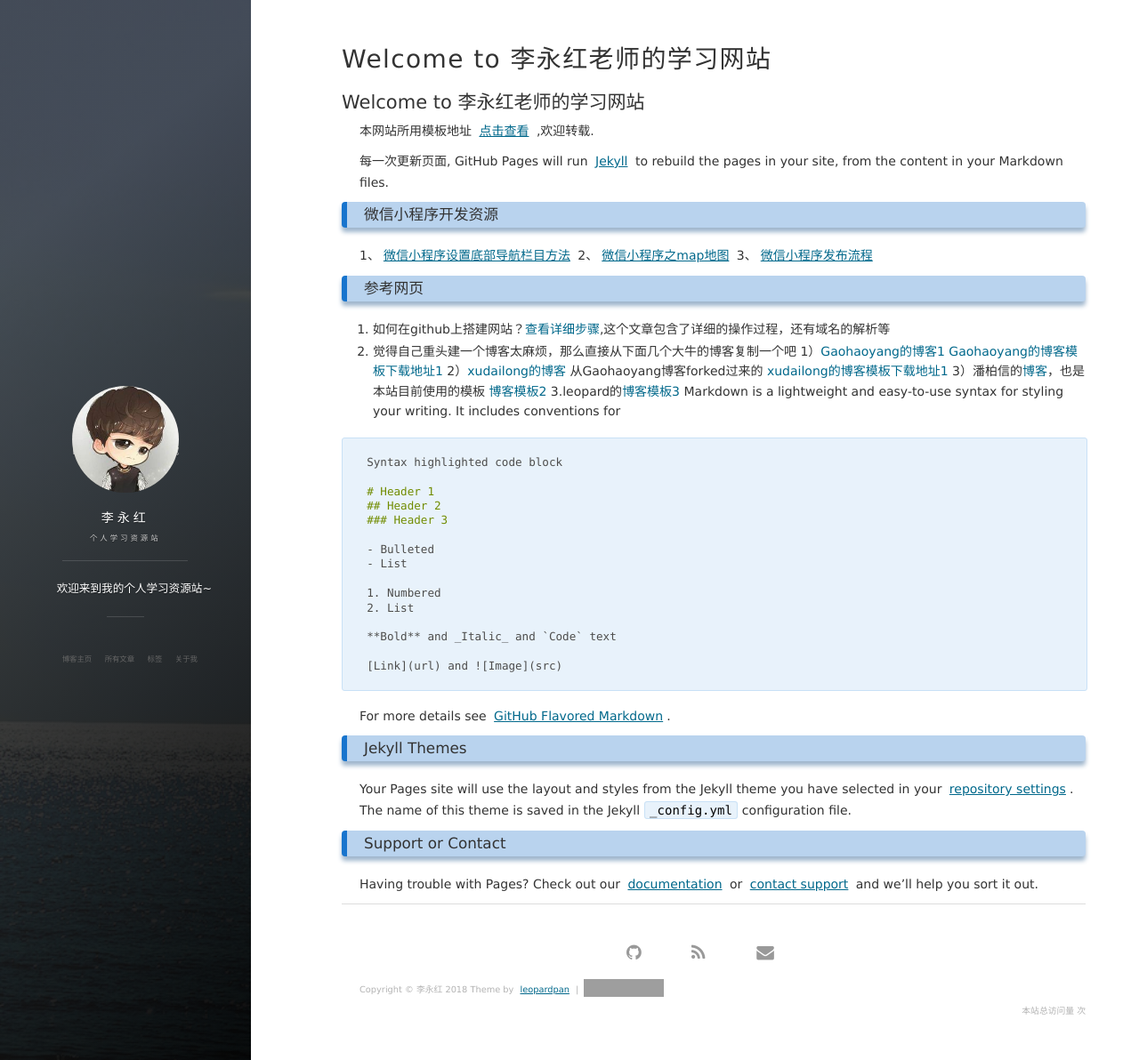
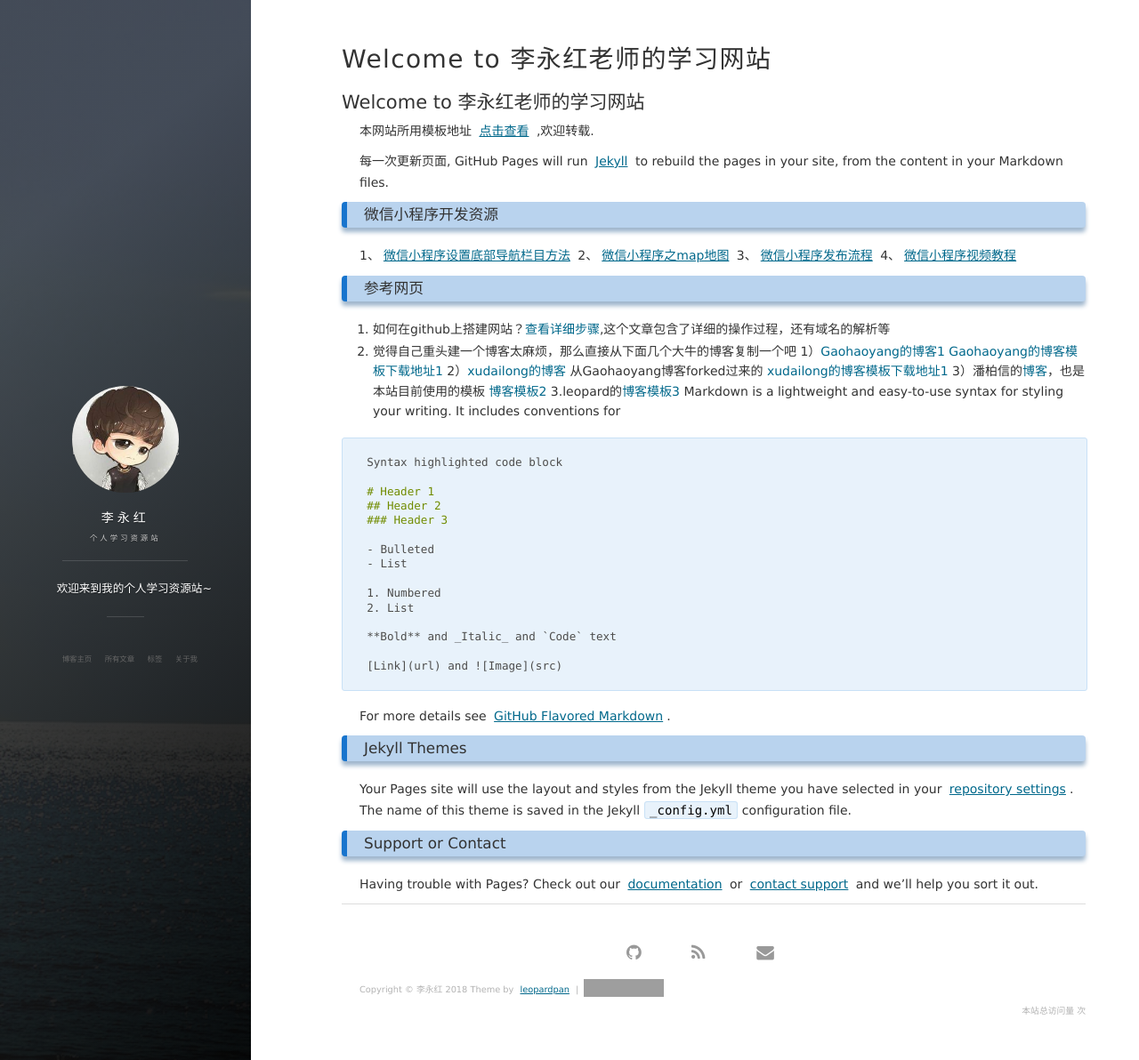
Before and after one commit to cuteftp/cuteftp.github.io, a Jekyll site: the page built from index.md, in a window 1280 px wide and 1192 px high. Shown: the whole window at 89% size. Built offline with Jekyll 4.4.1, drawn with Linux system fonts in a browser that asks for light colours; nearby versions of some CDN libraries; our own code applies the rules of GitHub Pages for plain Markdown files; the list of posts is cut into pages by our own code; comment, search, counter and statistics services are not loaded; grey boxes are pictures that could not be loaded.

Commit message:
微信视频教程

```diff
--- a/index.md
+++ b/index.md
@@ -7,6 +7,7 @@
 1、[微信小程序设置底部导航栏目方法](https://blog.csdn.net/u012118993/article/details/52943783){:target="_blank"}
 2、[微信小程序之map地图](https://blog.csdn.net/hedong_77/article/details/55189978){:target="_blank"}
 3、[微信小程序发布流程](https://jingyan.baidu.com/article/fea4511a2e027cf7bb91250c.html ){:target="_blank"}
+4、[微信小程序视频教程](https://pan.baidu.com/s/1kUXxZ0b){:target="_blank"}
 
 ### 参考网页
 
```
